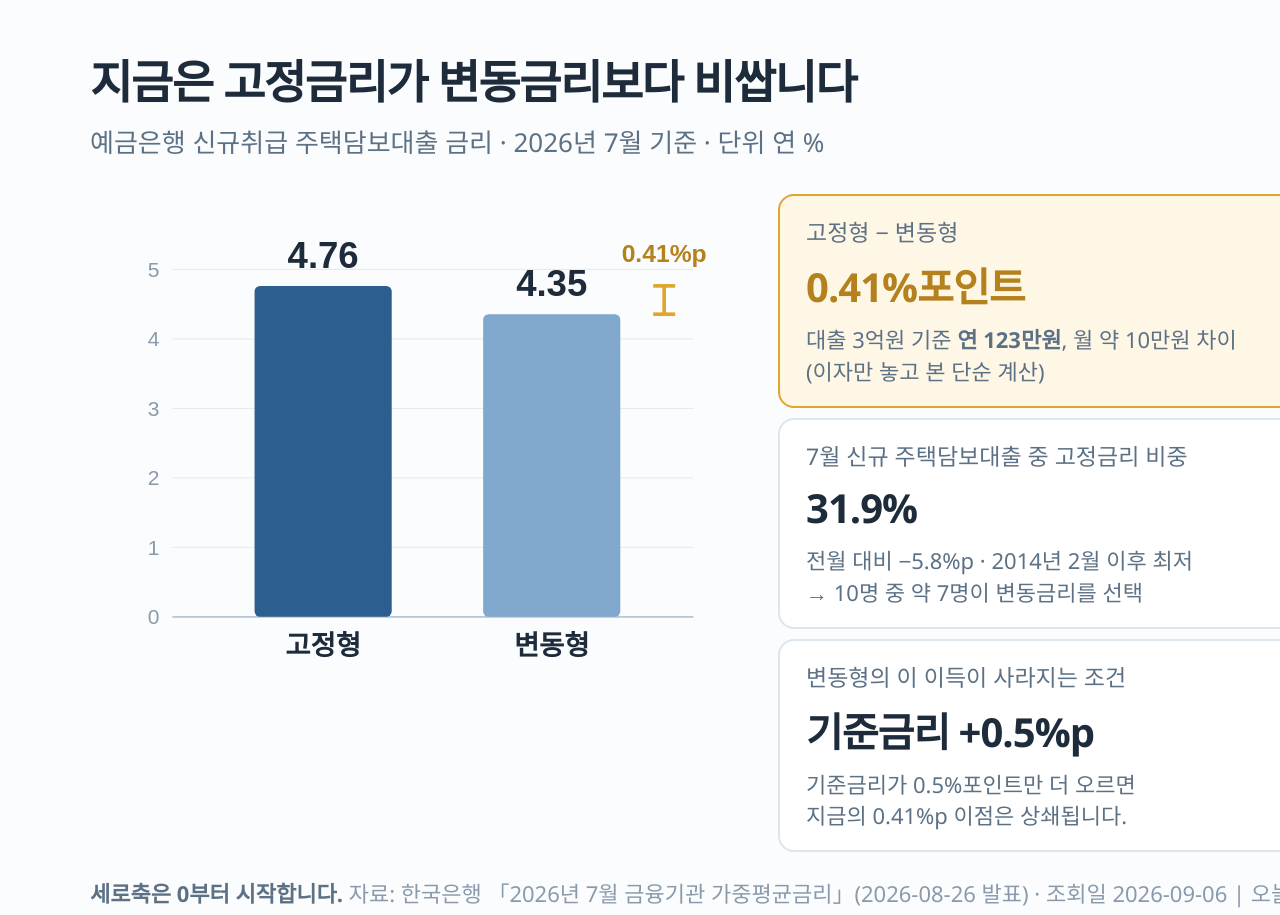
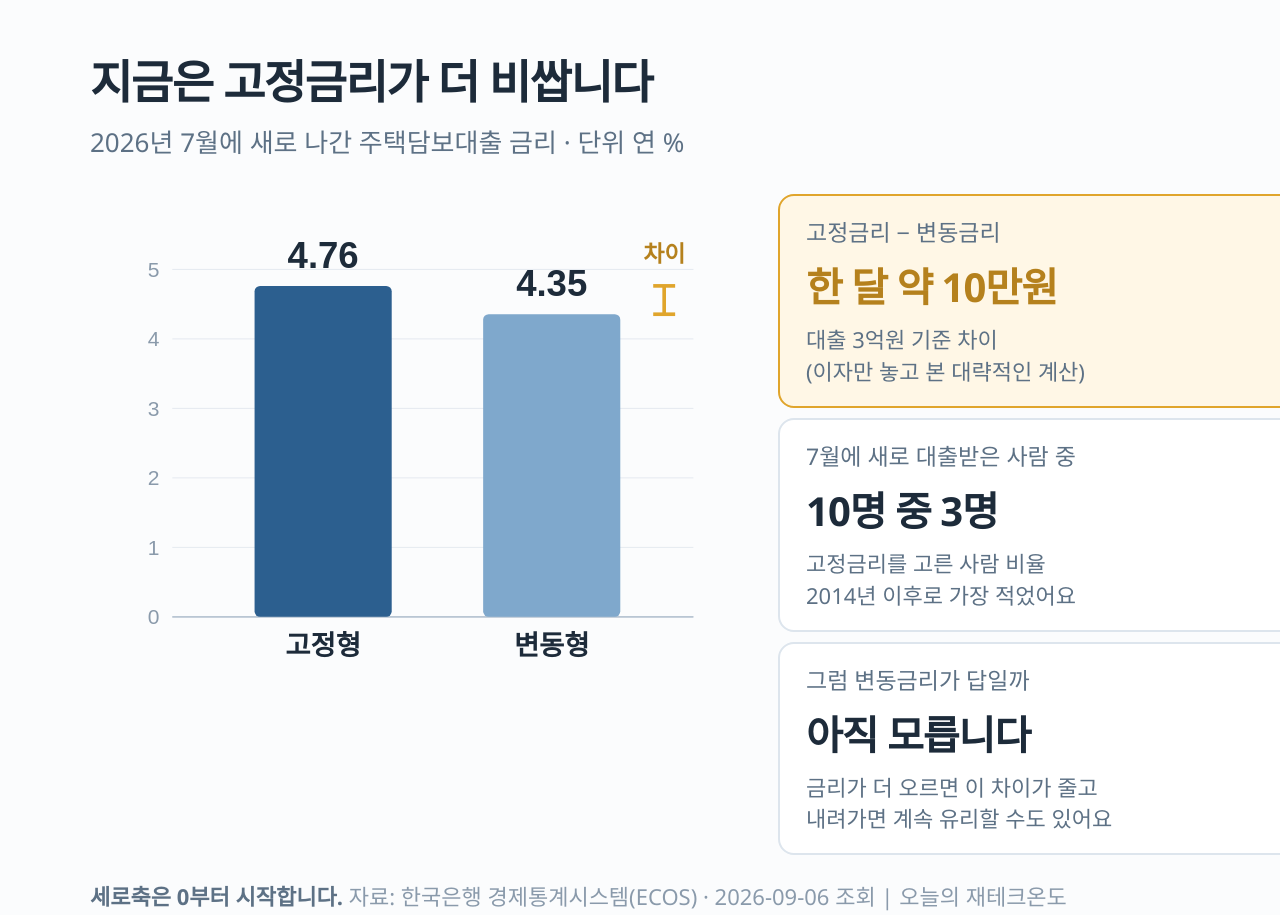
Before and after one commit to wjddus9066-dot/claude-study, a plain HTML site: page MONEYWEATHER/04_이미지/_소스/2026-09-05_img03_fixvar.html in a window 1280 px wide. Shown: the top 915 px of the page. Drawn offline with Linux system fonts and the light colour scheme.

Commit message:
moneyweather: %포인트 용어를 본문과 이미지에서 제거
지적받은 문제
  "%가 아니라 %포인트라고 붙이는 이유가 있는데, 지금 당장 중요한 건
   아니니 넘어가겠습니다" — 글쓴이가 몰라서 회피하는 것처럼 보인다.

  얼버무리느니 빼는 게 낫다고 판단해 용어 자체를 걷어냈다.

본문
  - 1장의 %포인트 설명 문단 삭제
  - 3장 "이번에 오른 0.5%포인트가" → "이번에 오른 만큼(2.50% → 3.00%)이"
    구체적인 숫자로 대체해 용어 없이도 무엇이 오른 건지 알 수 있게 함
  - 본문 %포인트/%p 잔존 0건

이미지 (본문만 고치고 이미지를 빼먹는 실수를 다시 하지 않으려 전체 점검)
  썸네일
    "2.75% → 3.00% (+0.25%p)" → "2.75% → 3.00%"
    하단 "코픽스 공시" → "코픽스 발표"
    하단 "내 대출 갱신일 · 6~12개월" → "내 대출금리 바뀌는 날"

  고정vs변동 그림 — 본문과 어긋나 있어 전면 수정
    "0.41%포인트" → "한 달 약 10만원"
    "31.9% / 전월 대비 −5.8%p" → "10명 중 3명"
    "기준금리 +0.5%p — 0.41%p 이점은 상쇄됩니다"
      → "그럼 변동금리가 답일까 / 아직 모릅니다
         금리가 더 오르면 이 차이가 줄고, 내려가면 계속 유리할 수도 있어요"
    이전 커밋에서 본문의 단정 표현을 뺐는데 그림에는 그대로 남아 있었다.

  차트의 "COFIX 공시(신규취급액 기준)"는 출처 표기 줄이므로 유지.
  출처는 정확해야 한다 (CLAUDE.md §28, §49).

본문 4,241자 / 숫자 130개 (33자당 1개) / 금지표현 0건
검증 수치 전부 유지.

Co-Authored-By: Claude Opus 5 <noreply@anthropic.com>

```diff
--- a/MONEYWEATHER/04_이미지/_소스/2026-09-05_img03_fixvar.html
+++ b/MONEYWEATHER/04_이미지/_소스/2026-09-05_img03_fixvar.html
@@ -21,8 +21,8 @@
   .src b { color:#5d7185; }
 </style>
 
-<h2>지금은 고정금리가 변동금리보다 비쌉니다</h2>
-<div class="sub">예금은행 신규취급 주택담보대출 금리 · 2026년 7월 기준 · 단위 연 %</div>
+<h2>지금은 고정금리가 더 비쌉니다</h2>
+<div class="sub">2026년 7월에 새로 나간 주택담보대출 금리 · 단위 연 %</div>
 
 <div class="wrap">
   <svg width="640" height="512" viewBox="0 0 700 560">
@@ -59,28 +59,28 @@
     <line x1="628" y1="118" x2="628" y2="149" stroke="#e0a52c" stroke-width="4"/>
     <line x1="616" y1="118" x2="640" y2="118" stroke="#e0a52c" stroke-width="4"/>
     <line x1="616" y1="149" x2="640" y2="149" stroke="#e0a52c" stroke-width="4"/>
-    <text x="628" y="92" font-size="27" font-weight="700" fill="#b5811d" text-anchor="middle" font-family="'Malgun Gothic',sans-serif">0.41%p</text>
+    <text x="628" y="92" font-size="25" font-weight="700" fill="#b5811d" text-anchor="middle" font-family="'Malgun Gothic',sans-serif">차이</text>
   </svg>
 
   <div class="right">
     <div class="kv accent">
-      <div class="k">고정형 − 변동형</div>
-      <div class="v">0.41%포인트</div>
-      <div class="note">대출 3억원 기준 <b>연 123만원</b>, 월 약 10만원 차이<br>(이자만 놓고 본 단순 계산)</div>
+      <div class="k">고정금리 − 변동금리</div>
+      <div class="v">한 달 약 10만원</div>
+      <div class="note">대출 3억원 기준 차이<br>(이자만 놓고 본 대략적인 계산)</div>
     </div>
     <div class="kv">
-      <div class="k">7월 신규 주택담보대출 중 고정금리 비중</div>
-      <div class="v">31.9%</div>
-      <div class="note">전월 대비 −5.8%p · 2014년 2월 이후 최저<br>→ 10명 중 약 7명이 변동금리를 선택</div>
+      <div class="k">7월에 새로 대출받은 사람 중</div>
+      <div class="v">10명 중 3명</div>
+      <div class="note">고정금리를 고른 사람 비율<br>2014년 이후로 가장 적었어요</div>
     </div>
     <div class="kv">
-      <div class="k">변동형의 이 이득이 사라지는 조건</div>
-      <div class="v">기준금리 +0.5%p</div>
-      <div class="note">기준금리가 0.5%포인트만 더 오르면<br>지금의 0.41%p 이점은 상쇄됩니다.</div>
+      <div class="k">그럼 변동금리가 답일까</div>
+      <div class="v">아직 모릅니다</div>
+      <div class="note">금리가 더 오르면 이 차이가 줄고<br>내려가면 계속 유리할 수도 있어요</div>
     </div>
   </div>
 </div>
 
 <div class="src">
-  <b>세로축은 0부터 시작합니다.</b> 자료: 한국은행 「2026년 7월 금융기관 가중평균금리」(2026-08-26 발표) · 조회일 2026-09-06 | 오늘의 재테크온도
+  <b>세로축은 0부터 시작합니다.</b> 자료: 한국은행 경제통계시스템(ECOS) · 2026-09-06 조회 | 오늘의 재테크온도
 </div>
```
Also changed, not shown: MONEYWEATHER/03_콘텐츠/초안/2026-09-05_기준금리3.00_대출금리_반영시점/article-tistory.html (+1 -2 lines), MONEYWEATHER/03_콘텐츠/초안/2026-09-05_기준금리3.00_대출금리_반영시점/article.html (+1 -2 lines), MONEYWEATHER/03_콘텐츠/초안/2026-09-05_기준금리3.00_대출금리_반영시점/draft.md (+1 -3 lines), MONEYWEATHER/04_이미지/_소스/2026-09-05_img01_thumb.html (+3 -3 lines), MONEYWEATHER/04_이미지/썸네일/2026-09-05_기준금리3.00_썸네일.png, MONEYWEATHER/04_이미지/인포그래픽/2026-09-05_고정vs변동.png.
